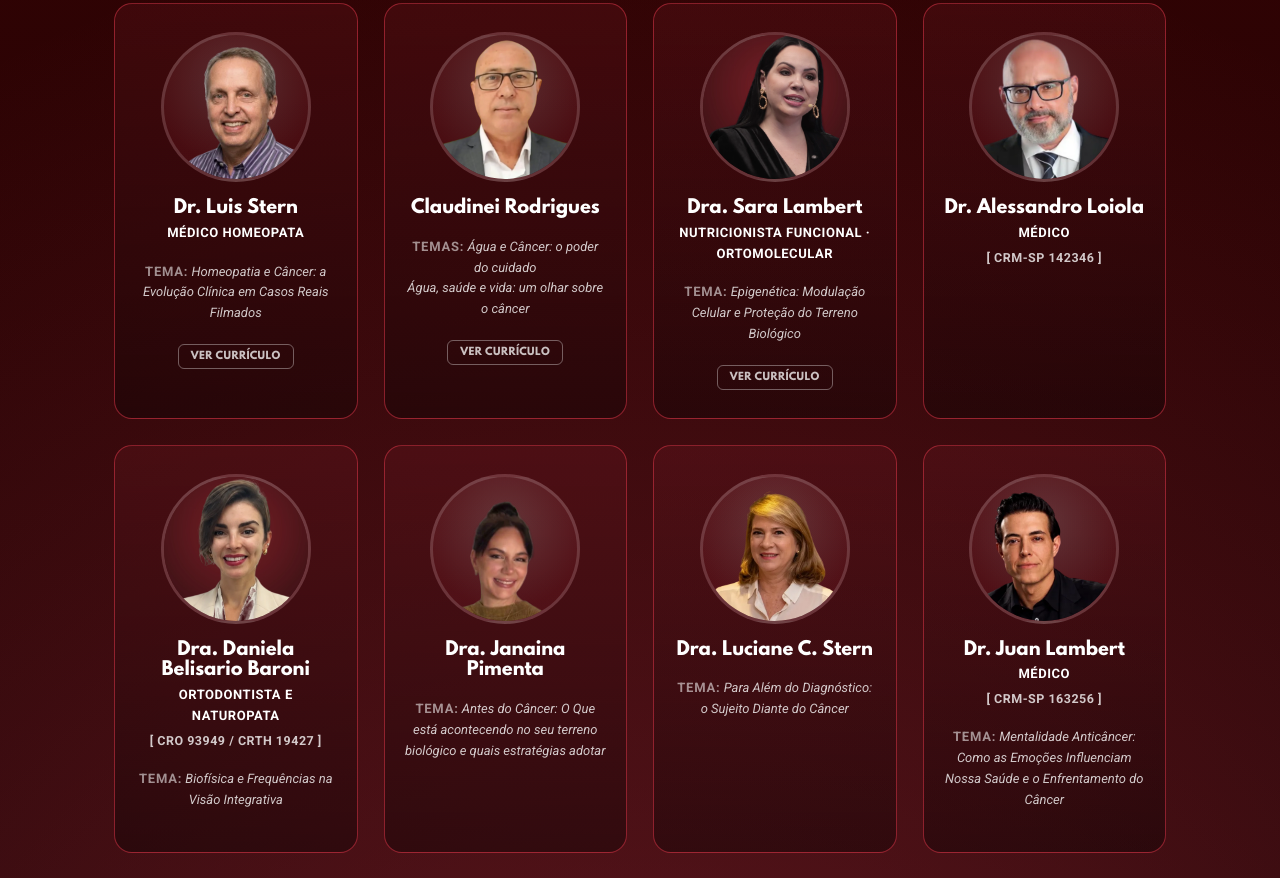
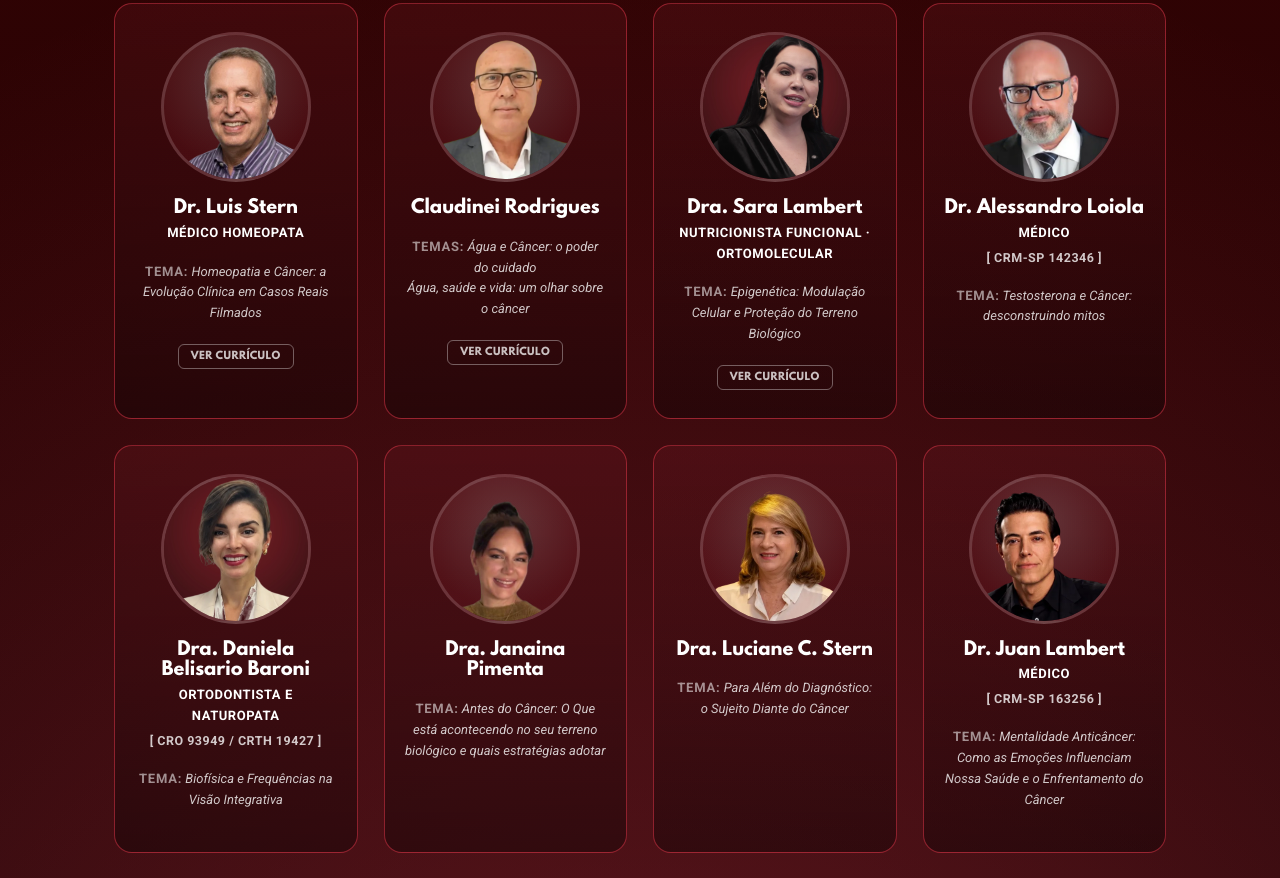
Before and after one commit to novvasaudeintegrativa-cmyk/congressocancer2026, a plain HTML site: page index.html in a window 1280 px wide. Shown: the part 2902-3780 px from the top of the page. Drawn offline with Linux system fonts and the light colour scheme; no server answers; a script that the page names is missing.

Commit message:
Site: tema do Dr. Alessandro Loiola (Testosterona e Câncer: desconstruindo mitos) no card e no cronograma
Co-Authored-By: Claude Sonnet 5.5 <noreply@anthropic.com>

```diff
--- a/index.html
+++ b/index.html
@@ -1995,6 +1995,7 @@ src="https://www.facebook.com/tr?id=1519435041949261&ev=PageView&noscript=1"/></
           <h3>Dr. Alessandro Loiola</h3>
           <div class="especialidade">Médico</div>
           <div class="registro">[ CRM-SP 142346 ]</div>
+          <div class="tema"><span class="tema-k">Tema:</span> Testosterona e Câncer: desconstruindo mitos</div>
         </div>
 
         <div class="card-palestrante">
@@ -2204,7 +2205,7 @@ src="https://www.facebook.com/tr?id=1519435041949261&ev=PageView&noscript=1"/></
           <div class="titem"><span class="thora">11:20</span><span class="tdot"></span><div class="tcard"><p class="tnome">Dr. Luis Stern</p><p class="ttema">Homeopatia e Câncer: a Evolução Clínica em Casos Reais Filmados</p></div></div>
           <div class="titem"><span class="thora">12:00</span><span class="tdot"></span><div class="tcard"><p class="tnome">Prof. Alexandre Távola</p></div></div>
           <div class="titem break"><span class="thora">12:40</span><span class="tdot"></span><div class="tcard"><p class="tnome">Almoço</p></div></div>
-          <div class="titem"><span class="thora">14:00</span><span class="tdot"></span><div class="tcard"><p class="tnome">Dr. Alessandro Loiola</p></div></div>
+          <div class="titem"><span class="thora">14:00</span><span class="tdot"></span><div class="tcard"><p class="tnome">Dr. Alessandro Loiola</p><p class="ttema">Testosterona e Câncer: desconstruindo mitos</p></div></div>
           <div class="titem"><span class="thora">14:40</span><span class="tdot"></span><div class="tcard"><p class="tnome">Dra. Thaís Bragatto</p><p class="ttema">Destoxificação e Microbiota Intestinal na Prevenção e Remissão do Câncer</p></div></div>
           <div class="titem"><span class="thora">15:20</span><span class="tdot"></span><div class="tcard"><p class="tnome">Dra. Daniela Belisario Baroni</p><p class="ttema">Câncer Além da Célula: Biofísica e Frequências na Visão Integrativa</p></div></div>
           <div class="titem"><span class="thora">16:00</span><span class="tdot"></span><div class="tcard"><p class="tnome">Dr. Prof. Anilson Martins</p><p class="ttema">Câncer: o pH do Microambiente Tumoral Importa</p></div></div>
```
